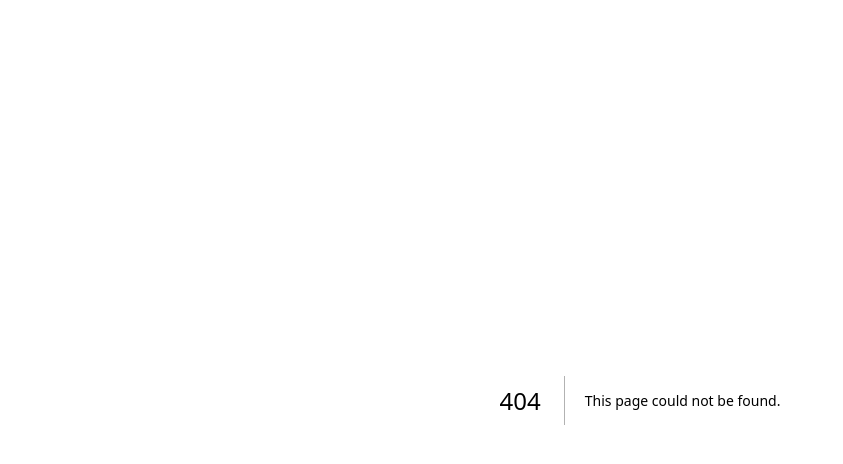
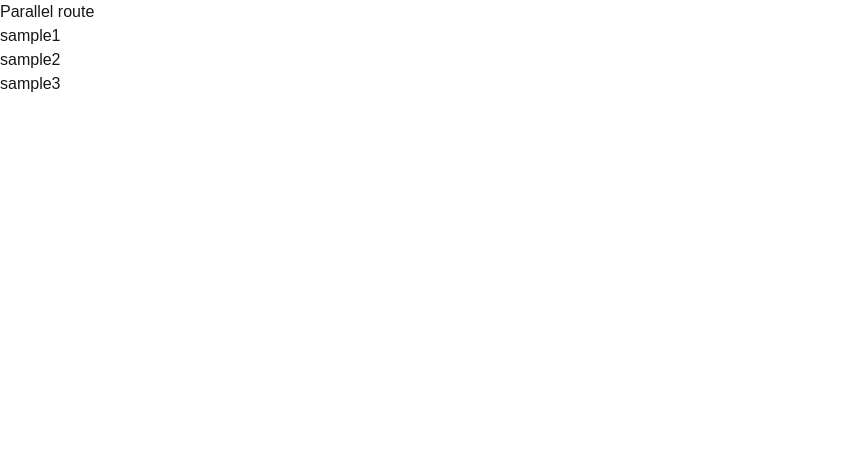
Before and after one commit to ShSato4JPN/sandbox-nextjs, a Next.js app: page /sandbox/parallel-route in a window 1280 px wide. Before the commit this address had no page. Shown: the top 464 px of the page, without its empty margins (0-843 px from the left). Built offline with nearby package versions, Linux system fonts and the light colour scheme.

Commit message:
feat: add parallel route example

```diff
--- /dev/null
+++ b/src/app/sandbox/parallel-route/@sample1/default.tsx
@@ -0,0 +1,3 @@
+export default function Default() {
+  return null;
+}
--- /dev/null
+++ b/src/app/sandbox/parallel-route/@sample1/page.tsx
@@ -0,0 +1,3 @@
+export default function Index() {
+  return <div>sample1</div>;
+}
--- /dev/null
+++ b/src/app/sandbox/parallel-route/@sample2/default.tsx
@@ -0,0 +1,3 @@
+export default function Default() {
+  return null;
+}
--- /dev/null
+++ b/src/app/sandbox/parallel-route/@sample2/page.tsx
@@ -0,0 +1,3 @@
+export default function Index() {
+  return <div>sample2</div>;
+}
--- /dev/null
+++ b/src/app/sandbox/parallel-route/@sample3/default.tsx
@@ -0,0 +1,3 @@
+export default function Default() {
+  return null;
+}
--- /dev/null
+++ b/src/app/sandbox/parallel-route/@sample3/page.tsx
@@ -0,0 +1,3 @@
+export default function Index() {
+  return <div>sample3</div>;
+}
--- /dev/null
+++ b/src/app/sandbox/parallel-route/layout.tsx
@@ -0,0 +1,19 @@
+import { ReactNode } from "react";
+
+type Props = {
+  children: ReactNode;
+  sample1: ReactNode;
+  sample2: ReactNode;
+  sample3: ReactNode;
+};
+
+export default function Layout({ children, sample1, sample2, sample3 }: Props) {
+  return (
+    <>
+      {children}
+      {sample1}
+      {sample2}
+      {sample3}
+    </>
+  );
+}
--- /dev/null
+++ b/src/app/sandbox/parallel-route/not-parallel/page.tsx
@@ -0,0 +1,3 @@
+export default function Page() {
+  return <div>this is not parallel page</div>;
+}
--- /dev/null
+++ b/src/app/sandbox/parallel-route/page.tsx
@@ -0,0 +1,3 @@
+export default function Index() {
+  return <div>Parallel route</div>;
+}
```
